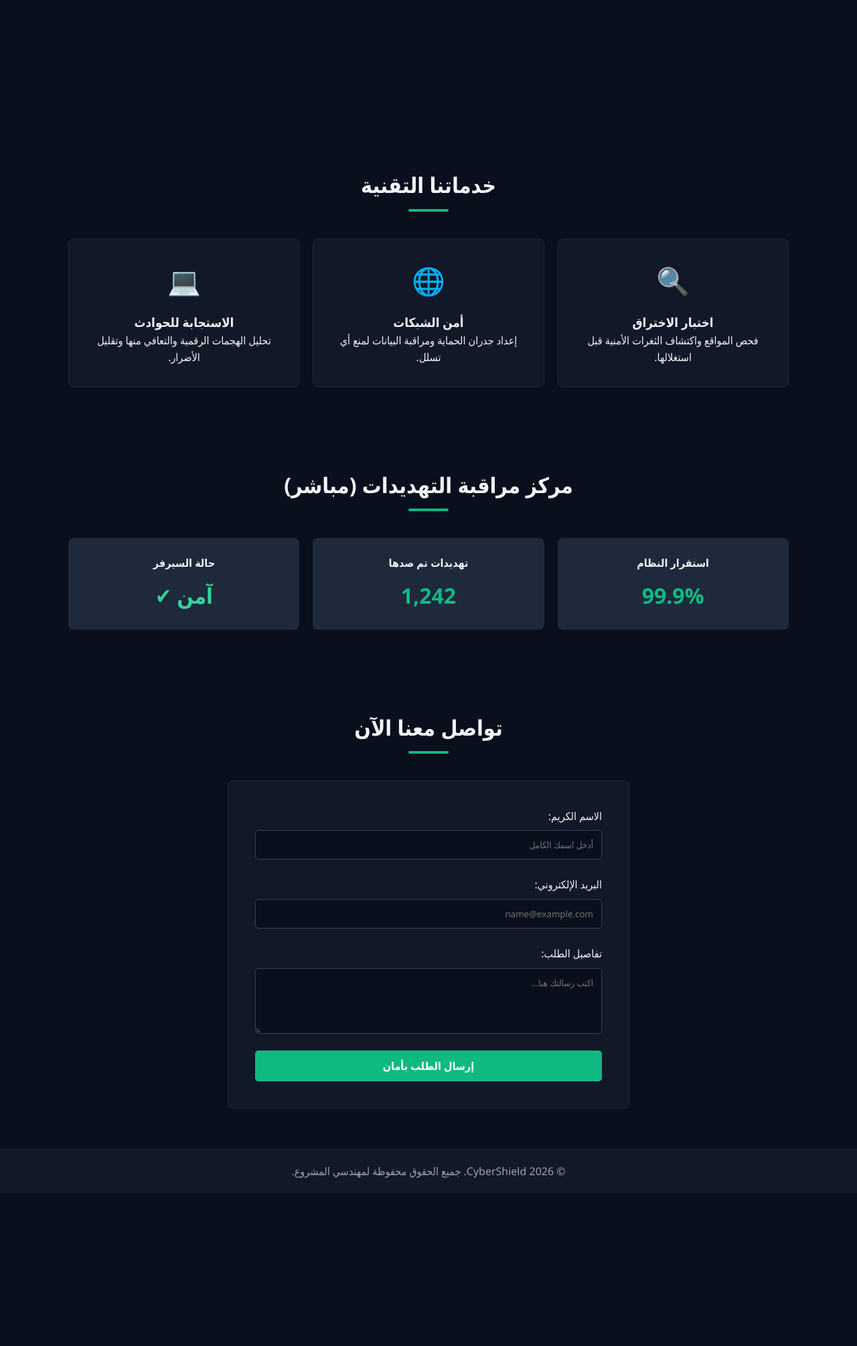
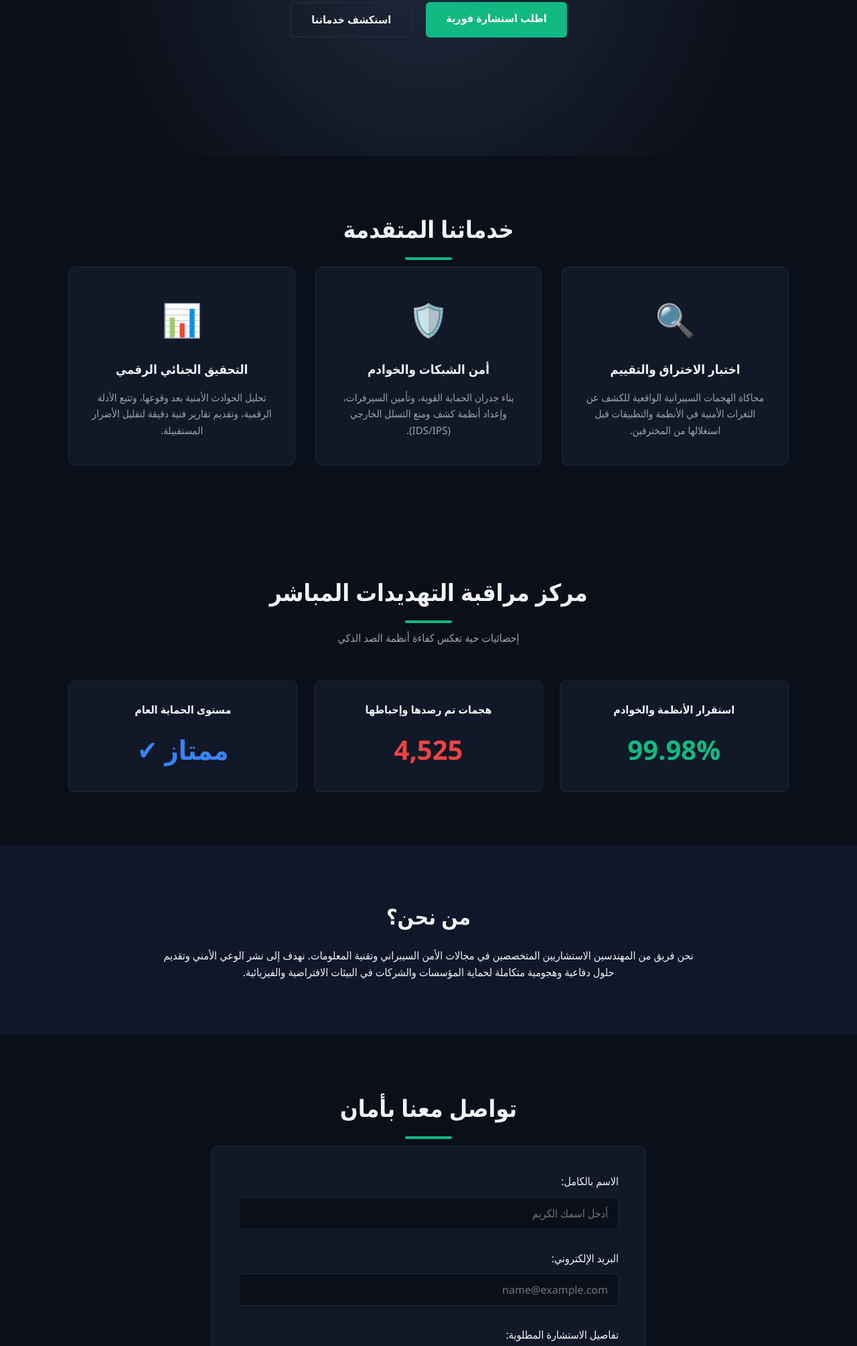
Before and after one commit to amralgrab25-png/project, a website: page index.html in a window 1280 px wide. Shown: the part 450-2459 px from the top of the page at 67% size. Before the commit the page ends 2231 px from the top, so only its background shows below. Drawn offline with Linux system fonts and the light colour scheme.

Commit message:
Complete styles and FormBold cloud database integration

```diff
--- a/css/style.css
+++ b/css/style.css
@@ -1,45 +1,48 @@
-/* إعدادات الخطوط والتصفير الأساسي */
+/* تصغير الهوامش وتوحيد الخطوط */
 * {
     margin: 0;
     padding: 0;
     box-sizing: border-box;
     font-family: 'Segoe UI', Tahoma, Geneva, Verdana, sans-serif;
+    scroll-behavior: smooth;
 }
 
 :root {
-    --bg-color: #0a0f1d;
-    --card-bg: #111827;
-    --primary-color: #10b981; /* اللون الأخضر السيبراني */
-    --text-color: #f3f4f6;
-    --error-color: #ef4444;
+    --bg-main: #0b0f19;
+    --bg-card: #111827;
+    --accent-color: #10b981; /* أخضر سيبراني للنجاح */
+    --accent-danger: #ef4444; /* أحمر للتهديدات */
+    --text-main: #f3f4f6;
+    --text-muted: #9ca3af;
+    --border-color: #1f2937;
 }
 
 body {
-    background-color: var(--bg-color);
-    color: var(--text-color);
+    background-color: var(--bg-main);
+    color: var(--text-main);
     direction: rtl;
     line-height: 1.6;
 }
 
-/* الهيدر والقائمة */
+/* شريط الهيدر */
 header {
     display: flex;
     justify-content: space-between;
     align-items: center;
     padding: 20px 8%;
-    background-color: var(--card-bg);
-    border-bottom: 2px solid #1f2937;
+    background-color: var(--bg-card);
+    border-bottom: 2px solid var(--border-color);
     position: sticky;
     top: 0;
-    z-index: 100;
+    z-index: 1000;
 }
 
 .logo h2 {
-    color: var(--text-color);
+    font-size: 1.6rem;
 }
 
 .logo span {
-    color: var(--primary-color);
+    color: var(--accent-color);
 }
 
 .nav-links {
@@ -48,175 +51,237 @@ header {
 }
 
 .nav-links li a {
-    color: var(--text-color);
+    color: var(--text-main);
     text-decoration: none;
     margin: 0 15px;
-    transition: color 0.3s;
+    font-weight: 500;
+    transition: color 0.3s ease;
 }
 
 .nav-links li a:hover {
-    color: var(--primary-color);
+    color: var(--accent-color);
 }
 
 /* الأقسام العامة */
 section {
-    padding: 60px 8%;
+    padding: 80px 8%;
 }
 
 .section-title {
     text-align: center;
-    margin-bottom: 40px;
-    font-size: 2rem;
-    position: relative;
+    font-size: 2.2rem;
+    margin-bottom: 10px;
 }
 
 .section-title::after {
     content: '';
     display: block;
-    width: 60px;
+    width: 70px;
     height: 4px;
-    background-color: var(--primary-color);
-    margin: 10px auto 0;
+    background-color: var(--accent-color);
+    margin: 15px auto 0;
     border-radius: 2px;
+}
+
+.section-subtitle {
+    text-align: center;
+    color: var(--text-muted);
+    margin-bottom: 50px;
 }
 
 /* قسم الـ Hero */
 .hero-section {
-    background: linear-gradient(rgba(10, 15, 29, 0.8), rgba(10, 15, 29, 0.9)), url('../images/hero-bg.jpg') no-repeat center center/cover;
-    min-height: 70vh;
+    min-height: 75vh;
     display: flex;
     align-items: center;
     justify-content: center;
     text-align: center;
+    background: radial-gradient(circle at center, #1e293b 0%, #0b0f19 70%);
+}
+
+.hero-content h1 {
+    font-size: 3rem;
+    margin-bottom: 20px;
 }
 
 .hero-content h1 span {
-    color: var(--primary-color);
+    color: var(--accent-color);
 }
 
 .hero-content p {
-    margin: 20px 0 30px;
-    color: #9ca3af;
-    max-width: 600px;
+    color: var(--text-muted);
+    max-width: 700px;
+    margin: 0 auto 40px;
+    font-size: 1.1rem;
+}
+
+.hero-buttons {
+    display: flex;
+    gap: 20px;
+    justify-content: center;
+}
+
+.btn-primary, .btn-secondary {
+    padding: 12px 30px;
+    border-radius: 6px;
+    font-weight: 600;
+    text-decoration: none;
+    transition: all 0.3s ease;
 }
 
 .btn-primary {
-    background-color: var(--primary-color);
+    background-color: var(--accent-color);
     color: #fff;
-    padding: 12px 30px;
-    text-decoration: none;
-    border-radius: 5px;
-    font-weight: bold;
-    transition: background 0.3s;
 }
 
 .btn-primary:hover {
     background-color: #059669;
+    transform: translateY(-2px);
 }
 
-/* شبكة الخدمات - Flexbox / Grid */
+.btn-secondary {
+    border: 2px solid var(--border-color);
+    color: var(--text-main);
+}
+
+.btn-secondary:hover {
+    background-color: var(--border-color);
+}
+
+/* شبكة الخدمات */
 .services-grid {
     display: grid;
-    grid-template-columns: repeat(auto-fit, minmax(250px, 1fr));
-    gap: 20px;
+    grid-template-columns: repeat(auto-fit, minmax(280px, 1fr));
+    gap: 30px;
 }
 
 .service-card {
-    background-color: var(--card-bg);
-    padding: 30px;
-    border-radius: 8px;
+    background-color: var(--bg-card);
+    border: 1px solid var(--border-color);
+    padding: 40px 30px;
+    border-radius: 10px;
     text-align: center;
-    border: 1px solid #1f2937;
-    transition: transform 0.3s, border-color 0.3s;
+    transition: all 0.3s ease;
 }
 
 .service-card:hover {
     transform: translateY(-5px);
-    border-color: var(--primary-color);
+    border-color: var(--accent-color);
+    box-shadow: 0 10px 20px rgba(16, 185, 129, 0.1);
 }
 
 .service-card .icon {
-    font-size: 2.5rem;
+    font-size: 3rem;
+    margin-bottom: 20px;
+}
+
+.service-card h3 {
     margin-bottom: 15px;
 }
 
-/* لوحة التحكم المبسطة */
+.service-card p {
+    color: var(--text-muted);
+    font-size: 0.95rem;
+}
+
+/* لوحة التحكم (Dashboard) */
 .dashboard-container {
     display: flex;
     justify-content: space-around;
+    gap: 25px;
     flex-wrap: wrap;
-    gap: 20px;
 }
 
 .stat-card {
-    background: #1e293b;
-    padding: 25px;
+    background-color: var(--bg-card);
+    border: 1px solid var(--border-color);
+    padding: 30px;
     border-radius: 8px;
     text-align: center;
-    min-width: 200px;
     flex: 1;
+    min-width: 240px;
 }
 
 .stat-value {
-    font-size: 2rem;
-    font-weight: bold;
-    color: var(--primary-color);
-    margin-top: 10px;
+    font-size: 2.5rem;
+    font-weight: 700;
+    margin-top: 15px;
 }
 
-.secure {
-    color: #34d399;
+.text-secure { color: var(--accent-color); }
+.text-danger { color: var(--accent-danger); }
+.text-primary { color: #3b82f6; }
+
+/* قسم من نحن */
+.about-section {
+    background-color: #0f172a;
+    text-align: center;
 }
 
-/* الفورم */
+.about-container {
+    max-width: 800px;
+    margin: 0 auto;
+}
+
+.section-title-alt {
+    font-size: 2rem;
+    margin-bottom: 20px;
+}
+
+/* قسم الاتصال والنماذج */
 .form-container {
-    max-width: 600px;
+    max-width: 650px;
     margin: 0 auto;
-    background-color: var(--card-bg);
+    width: 100%;
+    background-color: var(--bg-card);
+    border: 1px solid var(--border-color);
     padding: 40px;
-    border-radius: 8px;
-    border: 1px solid #1f2937;
+    border-radius: 10px;
 }
 
 .form-group {
-    margin-bottom: 20px;
     display: flex;
     flex-direction: column;
+    margin-bottom: 25px;
 }
 
 .form-group label {
-    margin-bottom: 8px;
+    margin-bottom: 10px;
+    font-weight: 500;
 }
 
 .form-group input, .form-group textarea {
-    padding: 12px;
-    background-color: var(--bg-color);
-    border: 1px solid #374151;
+    padding: 12px 15px;
+    background-color: var(--bg-main);
+    border: 1px solid var(--border-color);
     color: #fff;
-    border-radius: 5px;
+    border-radius: 6px;
+    font-size: 1rem;
 }
 
 .form-group input:focus, .form-group textarea:focus {
     outline: none;
-    border-color: var(--primary-color);
+    border-color: var(--accent-color);
 }
 
 .error-msg {
-    color: var(--error-color);
+    color: var(--accent-danger);
     font-size: 0.85rem;
-    margin-top: 5px;
+    margin-top: 6px;
+    font-weight: 500;
 }
 
 .btn-submit {
-    background-color: var(--primary-color);
-    color: white;
+    background-color: var(--accent-color);
+    color: #fff;
     border: none;
-    padding: 12px;
+    padding: 14px;
     width: 100%;
-    border-radius: 5px;
+    border-radius: 6px;
+    font-size: 1.1rem;
+    font-weight: 600;
     cursor: pointer;
-    font-size: 1rem;
-    font-weight: bold;
+    transition: background 0.3s ease;
 }
 
 .btn-submit:hover {
@@ -225,9 +290,27 @@ section {
 
 /* التذييل */
 footer {
-    text-align: center;
-    padding: 20px;
-    background-color: var(--card-bg);
-    border-top: 1px solid #1f2937;
-    color: #9ca3af;
+    background-color: var(--bg-card);
+    padding: 30px 8%;
+    border-top: 1px solid var(--border-color);
 }
+
+.footer-content {
+    display: flex;
+    justify-content: space-between;
+    align-items: center;
+    flex-wrap: wrap;
+    gap: 20px;
+    color: var(--text-muted);
+}
+
+.social-links a {
+    color: var(--text-muted);
+    text-decoration: none;
+    margin-right: 20px;
+    transition: color 0.3s ease;
+}
+
+.social-links a:hover {
+    color: var(--accent-color);
+}
--- a/index.html
+++ b/index.html
@@ -3,13 +3,12 @@
 <head>
     <meta charset="UTF-8">
     <meta name="viewport" content="width=device-width, initial-scale=1.0">
-    <title>CyberShield | خدمات الأمن السيبراني</title>
-    <!-- ربط ملف الـ CSS الخارجي حسب المسار المطلوب في التكليف -->
+    <title>CyberShield | الأمن السيبراني وحماية البيانات</title>
     <link rel="stylesheet" href="css/style.css">
 </head>
 <body>
 
-    <!-- الهيدر وشريط التنقل -->
+    <!-- القائمة العلوية وشريط التنقل -->
     <header>
         <div class="logo">
             <h2>🛡️ Cyber<span>Shield</span></h2>
@@ -17,100 +16,119 @@
         <nav>
             <ul class="nav-links" id="navLinks">
                 <li><a href="#hero">الرئيسية</a></li>
-                <li><a href="#services">الخدمات</a></li>
-                <li><a href="#dashboard">لوحة التحكم</a></li>
+                <li><a href="#services">الخدمات الأمنية</a></li>
+                <li><a href="#dashboard">مركز المراقبة</a></li>
+                <li><a href="#about">من نحن</a></li>
                 <li><a href="#contact">اتصل بنا</a></li>
             </ul>
-            <div class="menu-toggle" id="menuToggle">
-                <span></span>
-                <span></span>
-                <span></span>
-            </div>
         </nav>
     </header>
 
     <main>
-        <!-- القسم الترحيبي -->
+        <!-- القسم الرئيسي (Hero Section) -->
         <section id="hero" class="hero-section">
             <div class="hero-content">
-                <h1>حماية بياناتك هي <span>أولويتنا القصوى</span></h1>
-                <p>نقدم حلولاً برمجية وأمنية متكاملة لتقييم الثغرات وحماية الشبكات بأحدث المعايير العالمية.</p>
-                <a href="#contact" class="btn-primary">اطلب استشارة أمنية</a>
-            </div>
-        </section>
-
-        <!-- قسم الخدمات -->
-        <section id="services" class="services-section">
-            <h2 class="section-title">خدماتنا التقنية</h2>
-            <div class="services-grid">
-                <div class="service-card">
-                    <div class="icon">🔍</div>
-                    <h3>اختبار الاختراق</h3>
-                    <p>فحص المواقع واكتشاف الثغرات الأمنية قبل استغلالها.</p>
-                </div>
-                <div class="service-card">
-                    <div class="icon">🌐</div>
-                    <h3>أمن الشبكات</h3>
-                    <p>إعداد جدران الحماية ومراقبة البيانات لمنع أي تسلل.</p>
-                </div>
-                <div class="service-card">
-                    <div class="icon">💻</div>
-                    <h3>الاستجابة للحوادث</h3>
-                    <p>تحليل الهجمات الرقمية والتعافي منها وتقليل الأضرار.</p>
+                <h1>حماية البنية التحتية الرقمية <span>أولويتنا</span></h1>
+                <p>نقدم استشارات أمنية متقدمة، واختبارات اختراق متكاملة، وأنظمة مراقبة لحماية بيانات منشأتك من التهديدات السيبرانية المتطورة.</p>
+                <div class="hero-buttons">
+                    <a href="#contact" class="btn-primary">اطلب استشارة فورية</a>
+                    <a href="#services" class="btn-secondary">استكشف خدماتنا</a>
                 </div>
             </div>
         </section>
 
-        <!-- قسم لوحة التحكم (Dashboard) -->
-        <section id="dashboard" class="dashboard-section">
-            <h2 class="section-title">مركز مراقبة التهديدات (مباشر)</h2>
-            <div class="dashboard-container">
-                <div class="stat-card">
-                    <h4>استقرار النظام</h4>
-                    <p class="stat-value">99.9%</p>
+        <!-- قسم الخدمات الأمنية (Services Section) -->
+        <section id="services" class="services-section">
+            <h2 class="section-title">خدماتنا المتقدمة</h2>
+            <div class="services-grid">
+                <div class="service-card">
+                    <div class="icon">🔍</div>
+                    <h3>اختبار الاختراق والتقييم</h3>
+                    <p>محاكاة الهجمات السيبرانية الواقعية للكشف عن الثغرات الأمنية في الأنظمة والتطبيقات قبل استغلالها من المخترقين.</p>
                 </div>
-                <div class="stat-card">
-                    <h4>تهديدات تم صدها</h4>
-                    <p class="stat-value" id="threatCount">1,240</p>
+                <div class="service-card">
+                    <div class="icon">🛡️</div>
+                    <h3>أمن الشبكات والخوادم</h3>
+                    <p>بناء جدران الحماية القوية، وتأمين السيرفرات، وإعداد أنظمة كشف ومنع التسلل الخارجي (IDS/IPS).</p>
                 </div>
-                <div class="stat-card">
-                    <h4>حالة السيرفر</h4>
-                    <p class="stat-value secure">آمن ✔</p>
+                <div class="service-card">
+                    <div class="icon">📊</div>
+                    <h3>التحقيق الجنائي الرقمي</h3>
+                    <p>تحليل الحوادث الأمنية بعد وقوعها، وتتبع الأدلة الرقمية، وتقديم تقارير فنية دقيقة لتقليل الأضرار المستقبيلة.</p>
                 </div>
             </div>
         </section>
 
-        <!-- قسم اتصل بنا (Form) -->
+        <!-- قسم لوحة التحكم التفاعلية (Dashboard Section) -->
+        <section id="dashboard" class="dashboard-section">
+            <h2 class="section-title">مركز مراقبة التهديدات المباشر</h2>
+            <p class="section-subtitle">إحصائيات حية تعكس كفاءة أنظمة الصد الذكي</p>
+            <div class="dashboard-container">
+                <div class="stat-card">
+                    <h4>استقرار الأنظمة والخوادم</h4>
+                    <p class="stat-value text-secure">99.98%</p>
+                </div>
+                <div class="stat-card">
+                    <h4>هجمات تم رصدها وإحباطها</h4>
+                    <p class="stat-value text-danger" id="threatCount">4,520</p>
+                </div>
+                <div class="stat-card">
+                    <h4>مستوى الحماية العام</h4>
+                    <p class="stat-value text-primary">ممتاز ✔</p>
+                </div>
+            </div>
+        </section>
+
+        <!-- قسم من نحن (About Section) -->
+        <section id="about" class="about-section">
+            <div class="about-container">
+                <div class="about-text">
+                    <h2 class="section-title-alt">من نحن؟</h2>
+                    <p>نحن فريق من المهندسين الاستشاريين المتخصصين في مجالات الأمن السيبراني وتقنية المعلومات. نهدف إلى نشر الوعي الأمني وتقديم حلول دفاعية وهجومية متكاملة لحماية المؤسسات والشركات في البيئات الافتراضية والفيزيائية.</p>
+                </div>
+            </div>
+        </section>
+
+        <!-- قسم اتصل بنا ونموذج التحقق (Contact Section) -->
         <section id="contact" class="contact-section">
-            <h2 class="section-title">تواصل معنا الآن</h2>
+            <h2 class="section-title">تواصل معنا بأمان</h2>
+            <div class="contact-grid">
                 <div class="form-container">
-                <form id="secureForm" novalidate>
+                    <form action="https://formbold.com/s/3dJkx" method="POST" id="secureForm">
                         <div class="form-group">
-                        <label for="username">الاسم الكريم:</label>
-                        <input type="text" id="username" placeholder="أدخل اسمك الكامل">
+                            <label for="username">الاسم بالكامل:</label>
+                           <input type="text" id="username" name="name" placeholder="أدخل اسمك الكريم">
                             <span class="error-msg" id="nameError"></span>
                         </div>
                         <div class="form-group">
                             <label for="email">البريد الإلكتروني:</label>
-                        <input type="email" id="email" placeholder="name@example.com">
+                           <input type="email" id="email" name="email" placeholder="name@example.com">
                             <span class="error-msg" id="emailError"></span>
                         </div>
                         <div class="form-group">
-                        <label for="message">تفاصيل الطلب:</label>
-                        <textarea id="message" rows="4" placeholder="اكتب رسالتك هنا..."></textarea>
+                            <label for="message">تفاصيل الاستشارة المطلوبة:</label>
+                           <textarea id="message" name="message" rows="4" placeholder="اكتب تفاصيل طلبك هنا..."></textarea>
                             <span class="error-msg" id="messageError"></span>
                         </div>
-                    <button type="submit" class="btn-submit">إرسال الطلب بأمان</button>
+                        <button type="submit" class="btn-submit">إرسال الطلب المشفر</button>
                     </form>
+                </div>
             </div>
         </section>
     </main>
 
+    <!-- التذييل والروابط الاجتماعية -->
     <footer>
-        <p>&copy; 2026 CyberShield. جميع الحقوق محفوظة لمهندسي المشروع.</p>
+        <div class="footer-content">
+            <p>&copy; 2026 CyberShield.  جميع الحقوق محفوظة لمهندس المشروع عمرو الصانع.</p>
+            <div class="social-links">
+                <a href="https://github.com/amralgrab25-png" target="_blank">GitHub</a>
+                <a href="#">LinkedIn</a>
+                <a href="#">Twitter</a>
+            </div>
+        </div>
     </footer>
 
-    <!-- ربط كود الجافاسكربت حسب الهيكل المطلوب -->
     <script src="js/main.js"></script>
 </body>
 </html>
--- a/js/main.js
+++ b/js/main.js
@@ -1,17 +1,16 @@
-// الانتظار حتى تحميل الصفحة بالكامل
 document.addEventListener("DOMContentLoaded", () => {
 
-    // 1. تفاعل لوحة التحكم: زيادة عداد التهديدات تلقائياً لمحاكاة المراقبة المباشرة
+    // 1. مراقبة التهديدات السيبرانية الحية بالعداد المباشر
     const threatElement = document.getElementById("threatCount");
     if (threatElement) {
         setInterval(() => {
             let currentCount = parseInt(threatElement.innerText.replace(/,/g, ''));
-            currentCount += Math.floor(Math.random() * 3) + 1; // زيادة عشوائية مابين 1 إلى 3
+            currentCount += Math.floor(Math.random() * 4) + 1;
             threatElement.innerText = currentCount.toLocaleString();
-        }, 3000); // تحديث كل 3 ثوانٍ
+        }, 2500);
     }
 
-    // 2. تفاعل الـ Form Validation (التحقق من صحة المدخلات قبل الإرسال)
+    // 2. التحقق من المدخلات قبل إرسالها سحابياً
     const form = document.getElementById("secureForm");
     const nameInput = document.getElementById("username");
     const emailInput = document.getElementById("email");
@@ -19,39 +18,35 @@ document.addEventListener("DOMContentLoaded", () => {
 
     if (form) {
         form.addEventListener("submit", (e) => {
-            e.preventDefault(); // منع الإرسال الافتراضي لتطبيق فحص جافاسكربت
-
             let isValid = true;
 
-            // الفحص الأول: الاسم
             if (nameInput.value.trim() === "") {
-                document.getElementById("nameError").innerText = "⚠️ حقل الاسم مطلوب ولا يمكن تركه فارغاً.";
+                document.getElementById("nameError").innerText = "⚠️ يرجى إدخال الاسم الكامل لتأمين طلبك.";
                 isValid = false;
             } else {
                 document.getElementById("nameError").innerText = "";
             }
 
-            // الفحص الثاني: البريد الإلكتروني
-            const emailPattern = /^[^ ]+@[^ ]+\.[a-z]{2,3}$/;
+            const emailPattern = /^[^\s@]+@[^\s@]+\.[^\s@]+$/;
             if (!emailInput.value.match(emailPattern)) {
-                document.getElementById("emailError").innerText = "⚠️ يرجى إدخال بريد إلكتروني صحيح وصالح.";
+                document.getElementById("emailError").innerText = "⚠️ صيغة البريد الإلكتروني المدخلة غير صالحة.";
                 isValid = false;
             } else {
                 document.getElementById("emailError").innerText = "";
             }
 
-            // الفحص الثالث: الرسالة
-            if (messageInput.value.trim().length < 10) {
-                document.getElementById("messageError").innerText = "⚠️ يرجى كتابة تفاصيل واضحة (10 أحرف على الأقل).";
+            if (messageInput.value.trim().length < 15) {
+                document.getElementById("messageError").innerText = "⚠️ يرجى كتابة تفاصيل واضحة (15 حرفاً على الأقل).";
                 isValid = false;
             } else {
                 document.getElementById("messageError").innerText = "";
             }
 
-            // إذا كانت كل البيانات صحيحة
-            if (isValid) {
-                alert("🔒 تم تشفير البيانات وإرسال طلبك بنجاح! سنتواصل معك قريباً.");
-                form.reset(); // تفريغ الحقول بعد الإرسال الناجح
+            // إذا كانت هناك أخطاء، نمنع الإرسال
+            if (!isValid) {
+                e.preventDefault();
+            } else {
+                alert("🔒 يتم الآن تشفير البيانات وإرسالها سحابياً بنجاح!");
             }
         });
     }
```
Also changed, not shown: package.json (added, +16 -0 lines), server.js (added, +67 -0 lines). Lines whose indentation alone changed are shown as unchanged.
